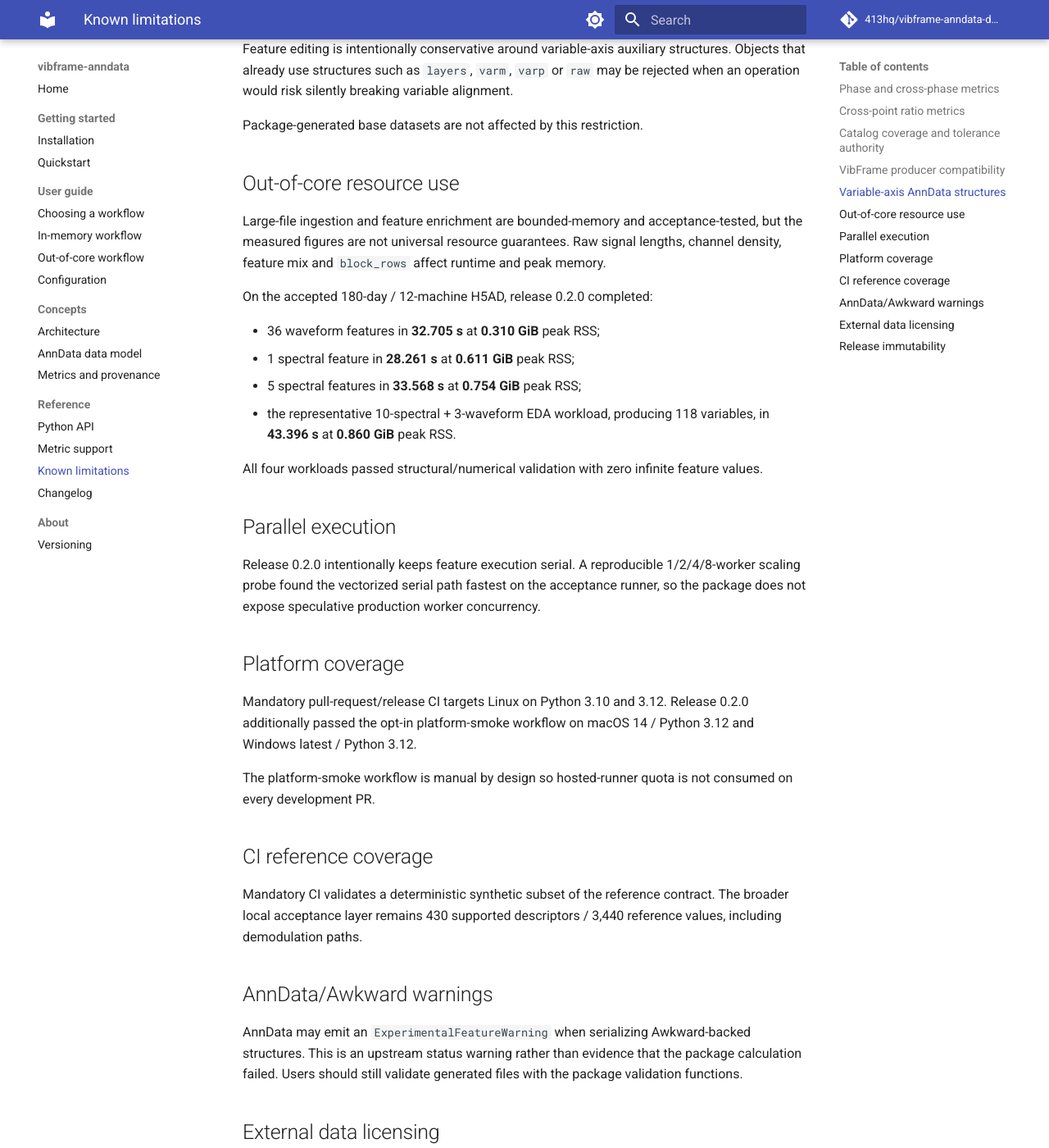
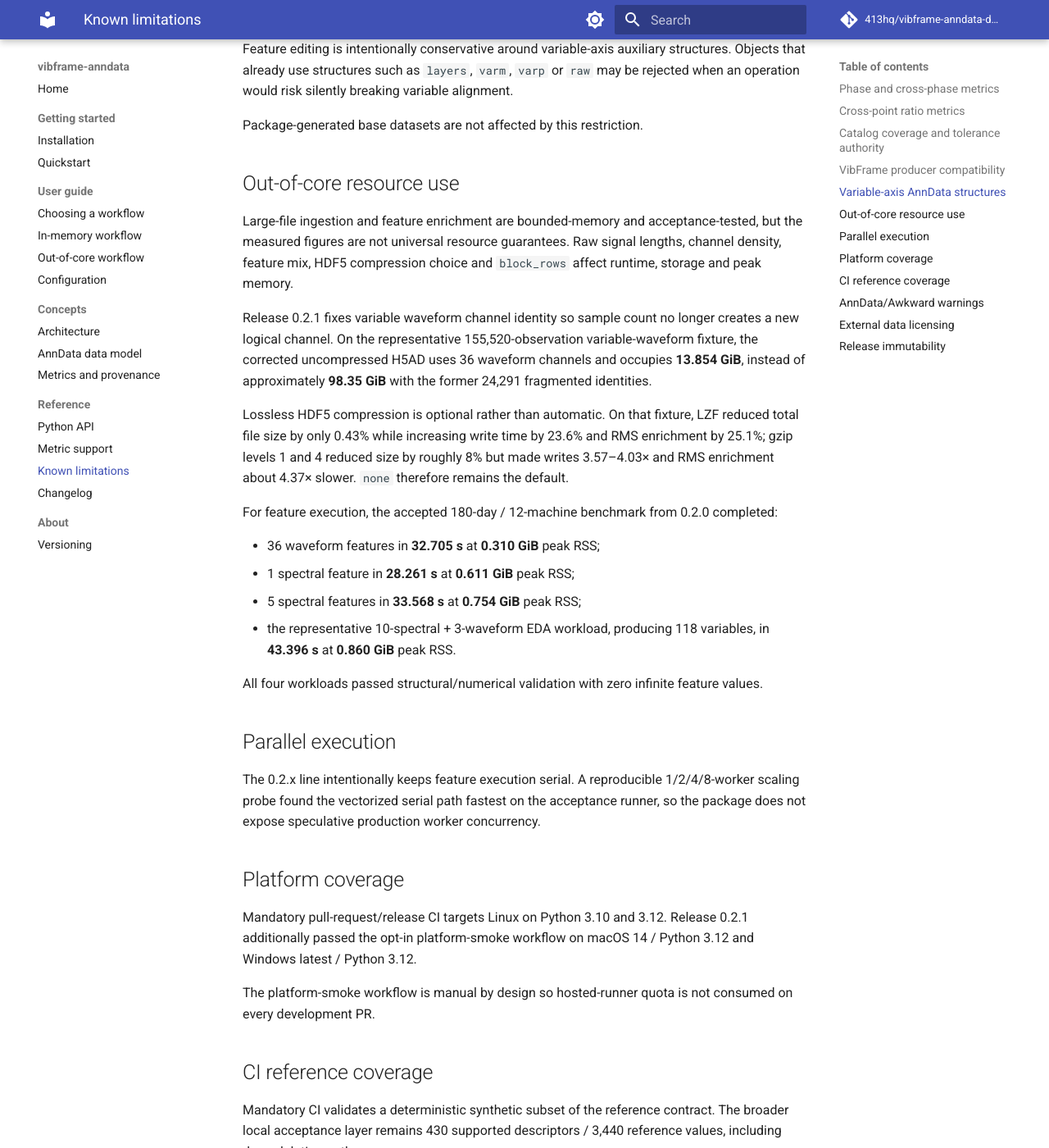
Before and after one commit to 413hq/vibframe-anndata-docs, an MkDocs documentation site: the page built from docs/reference/limitations.md, in a window 1280 px wide and 1400 px high, scrolled down 1224 px. Shown: the whole window at 82% size. Built offline with MkDocs 1.6.1 and Material for MkDocs 9.7.7, drawn with Linux system fonts in a browser that asks for light colours; comment, search, counter and statistics services are not loaded; the version menu is left out; some of the changed text lies outside the part shown.

Commit message:
docs: align limitations with 0.2.1

```diff
--- a/docs/reference/limitations.md
+++ b/docs/reference/limitations.md
@@ -1,6 +1,6 @@
 # Known limitations
 
-These limitations are part of the public 0.2.0 contract so unsupported behavior is not mistaken for a numerical result.
+These limitations are part of the public 0.2.1 contract so unsupported behavior is not mistaken for a numerical result.
 
 ## Phase and cross-phase metrics
 
@@ -32,9 +32,13 @@ Package-generated base datasets are not affected by this restriction.
 
 ## Out-of-core resource use
 
-Large-file ingestion and feature enrichment are bounded-memory and acceptance-tested, but the measured figures are not universal resource guarantees. Raw signal lengths, channel density, feature mix and `block_rows` affect runtime and peak memory.
+Large-file ingestion and feature enrichment are bounded-memory and acceptance-tested, but the measured figures are not universal resource guarantees. Raw signal lengths, channel density, feature mix, HDF5 compression choice and `block_rows` affect runtime, storage and peak memory.
 
-On the accepted 180-day / 12-machine H5AD, release 0.2.0 completed:
+Release 0.2.1 fixes variable waveform channel identity so sample count no longer creates a new logical channel. On the representative 155,520-observation variable-waveform fixture, the corrected uncompressed H5AD uses 36 waveform channels and occupies **13.854 GiB**, instead of approximately **98.35 GiB** with the former 24,291 fragmented identities.
+
+Lossless HDF5 compression is optional rather than automatic. On that fixture, LZF reduced total file size by only 0.43% while increasing write time by 23.6% and RMS enrichment by 25.1%; gzip levels 1 and 4 reduced size by roughly 8% but made writes 3.57–4.03× and RMS enrichment about 4.37× slower. `none` therefore remains the default.
+
+For feature execution, the accepted 180-day / 12-machine benchmark from 0.2.0 completed:
 
 - 36 waveform features in **32.705 s** at **0.310 GiB** peak RSS;
 - 1 spectral feature in **28.261 s** at **0.611 GiB** peak RSS;
@@ -45,11 +49,11 @@ All four workloads passed structural/numerical validation with zero infinite fea
 
 ## Parallel execution
 
-Release 0.2.0 intentionally keeps feature execution serial. A reproducible 1/2/4/8-worker scaling probe found the vectorized serial path fastest on the acceptance runner, so the package does not expose speculative production worker concurrency.
+The 0.2.x line intentionally keeps feature execution serial. A reproducible 1/2/4/8-worker scaling probe found the vectorized serial path fastest on the acceptance runner, so the package does not expose speculative production worker concurrency.
 
 ## Platform coverage
 
-Mandatory pull-request/release CI targets Linux on Python 3.10 and 3.12. Release 0.2.0 additionally passed the opt-in platform-smoke workflow on macOS 14 / Python 3.12 and Windows latest / Python 3.12.
+Mandatory pull-request/release CI targets Linux on Python 3.10 and 3.12. Release 0.2.1 additionally passed the opt-in platform-smoke workflow on macOS 14 / Python 3.12 and Windows latest / Python 3.12.
 
 The platform-smoke workflow is manual by design so hosted-runner quota is not consumed on every development PR.
 
@@ -67,4 +71,4 @@ The BSD-3-Clause package license applies to the software. Repository-authored sy
 
 ## Release immutability
 
-PyPI publication and release tags are effectively immutable release events. Release 0.2.0 therefore went through normal CI, a non-publishing release-candidate gate, macOS/Windows platform smoke, built-wheel validation, PyPI Trusted Publishing, installation of the exact published version back from PyPI, and only then GitHub Release creation.
+PyPI publication and release tags are effectively immutable release events. Release 0.2.1 therefore went through normal CI, a non-publishing release-candidate gate, macOS/Windows platform smoke, built-wheel validation, PyPI Trusted Publishing, installation of the exact published version back from PyPI, and only then GitHub Release creation.
```
